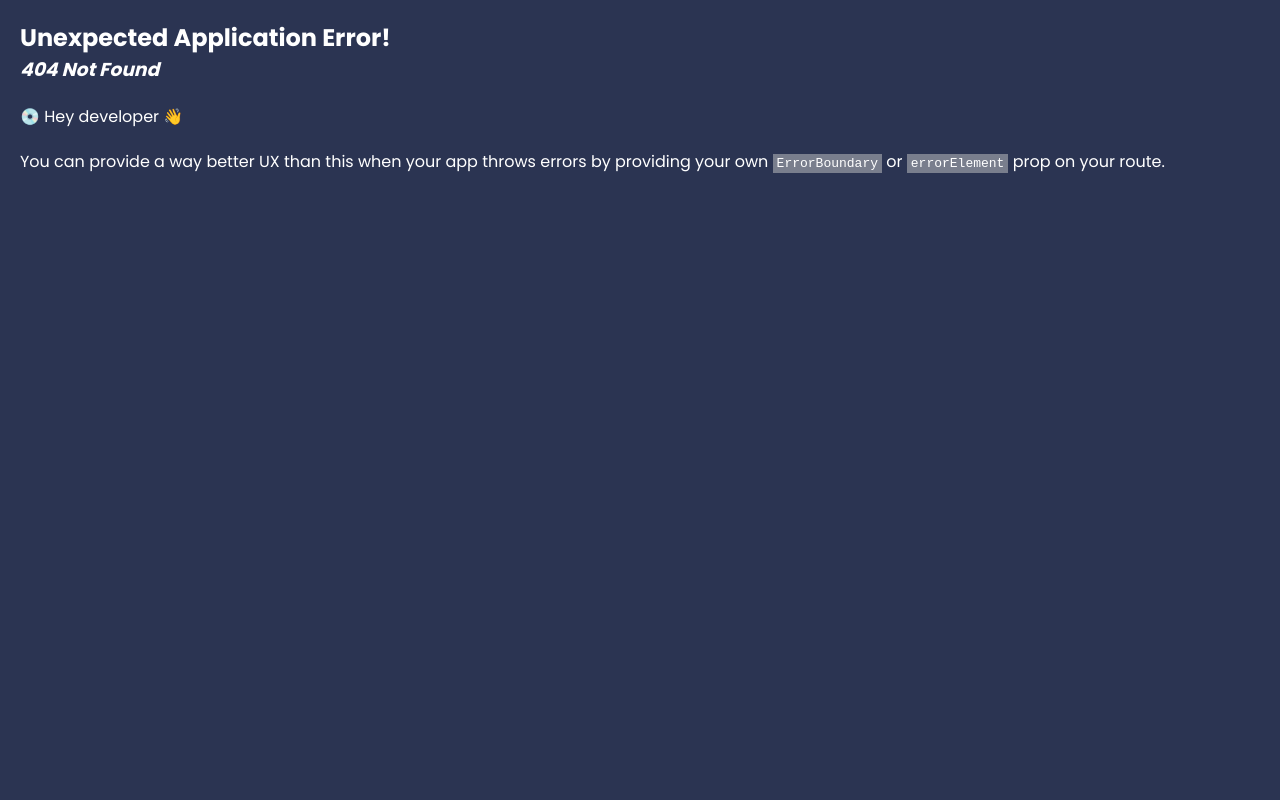
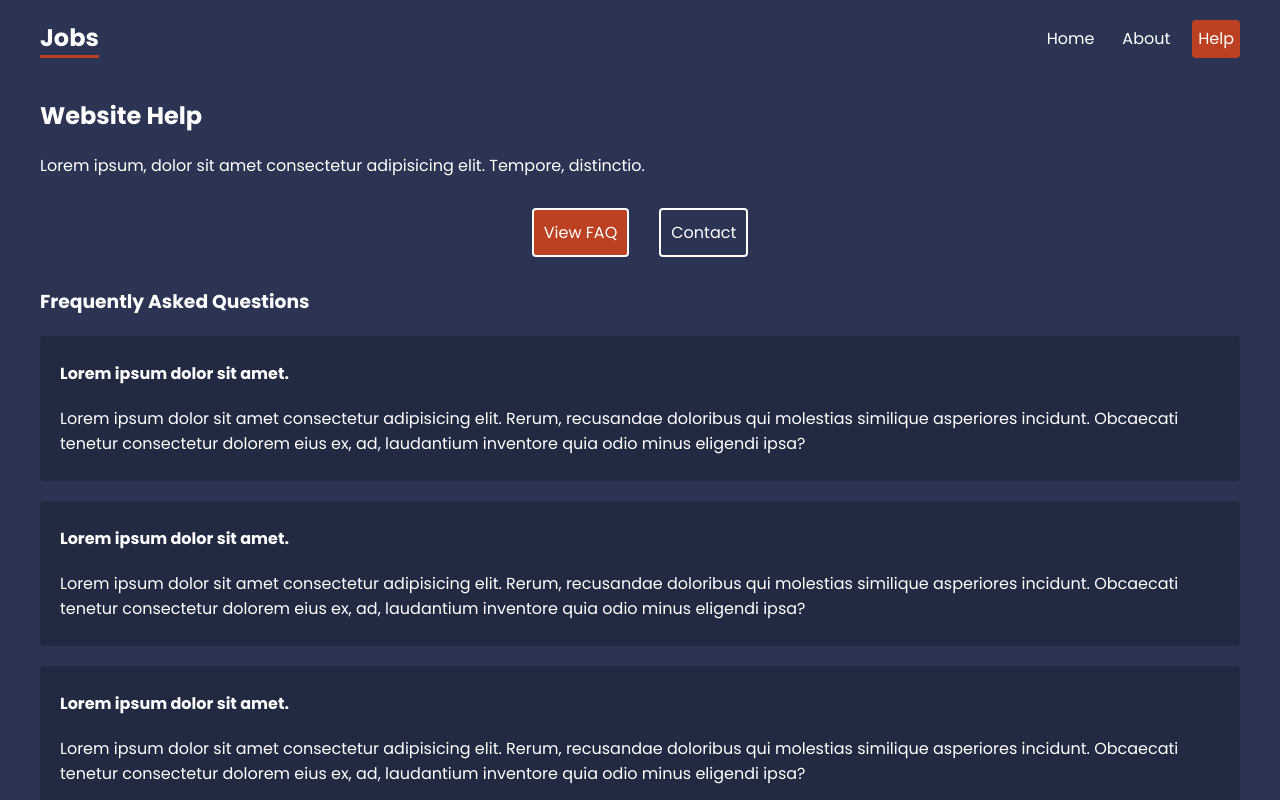
Before and after one commit to Dukewendo/router, a React (Create React App) app: page /help/faq in a window 1280 px wide. Before the commit this address had no page. Shown: the top 800 px of the page. Built offline with nearby package versions, Linux system fonts and the light colour scheme.

Commit message:
updated router method

```diff
--- a/src/App.js
+++ b/src/App.js
@@ -6,19 +6,29 @@
   RouterProvider,
 } from "react-router-dom";
 
+//Layouts
+import RootLayout from "./layouts/RootLayout";
+import HelpLayout from "./layouts/HelpLayout";
+
 //Pages
 import Home from "./pages/Home";
 import About from "./pages/About";
+import Faq from "./pages/help/Faq";
+import Contact from "./pages/help/Contact";
+import NotFound from "./pages/NotFound";
 
-//Layouts
-import RootLayout from "./layouts/RootLayout";
 
 const router = createBrowserRouter(
   createRoutesFromElements(
     <Route path ="/" element ={<RootLayout />}>
       <Route index="/" element={<Home />} />
       <Route path="about" element={<About />} />
-    </Route>
+      <Route path="help" element ={<HelpLayout />}>
+        <Route path="faq" element={<Faq />}/>
+        <Route path="contact" element={<Contact />}/>
+      </Route>
+      <Route path="*" element ={<NotFound />} />
+      </Route>
   )
 );
 
--- a/src/index.css
+++ b/src/index.css
@@ -32,23 +32,21 @@
   gap: 16px;
   justify-content: end;
   max-width: 1200px;
-  margin: auto;
+  margin: 0 auto;
 }
-
 header nav h1 {
   margin-right: auto;
   border-bottom: 3px solid var(--primary);
 }
-
-header nav a {
+header nav a{
   text-decoration: none;
   padding: 6px;
   border-radius: 4px;
 }
-
 header nav a.active {
   background: var(--primary);
 }
+
 /* page content */
 main {
   max-width: 1200px;
@@ -56,10 +54,51 @@
 }
 
 /* help layout */
-
+.help-layout nav {
+  display: flex;
+  justify-content: center;
+  gap: 30px;
+  margin: 30px 0;
+}
+.help-layout nav a{
+  padding: 10px;
+  border: 2px solid white;
+  border-radius: 4px;
+  text-decoration: none;
+}
+.help-layout nav a:hover{
+  border-color: var(--primary);
+}
+.help-layout nav a.active {
+  background: var(--primary);
+}
 
 /* faq */
+.faq .question {
+  background: rgba(0,0,0,0.2);
+  padding: 5px 20px;
+  border-radius: 4px;
+  margin: 20px 0;
+}
 
+/* contact form */
+form {
+  margin-top: 30px;
+}
+form input, form label span, form textarea {
+  display: block;
+}
+form input, form textarea {
+  margin-bottom: 30px;
+  padding: 8px;
+  border-radius: 4px;
+  border: 0;
+  width: 300px;
+  color: var(--secondary);
+}
+form label span {
+  margin-bottom: 10px;
+}
 
 /* careers list */
 
--- /dev/null
+++ b/src/layouts/HelpLayout.js
@@ -0,0 +1,18 @@
+import React from 'react'
+import { NavLink, Outlet} from 'react-router-dom'
+
+
+export default function HelpLayout() {
+  return (
+   <div className="help-layout">
+    <h2>Website Help</h2>
+    <p>Lorem ipsum, dolor sit amet consectetur adipisicing elit. Tempore, distinctio.</p>
+<nav>
+    <NavLink to="faq">View FAQ</NavLink>
+    <NavLink to="contact">Contact</NavLink>
+</nav>
+
+    <Outlet />
+   </div>
+  )
+}
--- a/src/layouts/RootLayout.js
+++ b/src/layouts/RootLayout.js
@@ -9,6 +9,7 @@
           <h1>Jobs</h1>
           <NavLink to="/">Home</NavLink>
           <NavLink to="about">About</NavLink>
+          <NavLink to="help">Help</NavLink>
         </nav>
       </header>
 
--- /dev/null
+++ b/src/pages/NotFound.js
@@ -0,0 +1,13 @@
+import React from 'react'
+import { Link } from 'react-router-dom'
+
+export default function NotFound() {
+  return (
+    <div>
+        <h2>Page not found</h2>
+        <p>Lorem ipsum dolor sit amet.</p>
+
+        <p>Go to the <Link to ="/">Home page</Link></p>
+    </div>
+  )
+}
--- /dev/null
+++ b/src/pages/help/Contact.js
@@ -0,0 +1,21 @@
+import React from 'react';
+
+
+export default function Contact() {
+    return (
+      <div className="contact">
+        <h3>Contact Us</h3>
+        <form>
+          <label>
+            <span>Your email:</span>
+            <input type="email" name="email" required />
+          </label>
+          <label>
+            <span>Your message:</span>
+            <textarea name="message" required></textarea>
+          </label>
+          <button>Submit</button>
+        </form>
+      </div>
+    )
+  }
--- /dev/null
+++ b/src/pages/help/Faq.js
@@ -0,0 +1,36 @@
+import React from 'react';
+
+
+export default function Faq() {
+    return (
+      <div className="faq">
+        <h3>Frequently Asked Questions</h3>
+
+        <div className="question">
+          <p><strong>Lorem ipsum dolor sit amet.</strong></p>
+          <p>Lorem ipsum dolor sit amet consectetur adipisicing elit. Rerum, recusandae doloribus qui molestias similique asperiores incidunt. Obcaecati tenetur consectetur dolorem eius ex, ad, laudantium inventore quia odio minus eligendi ipsa?</p>
+        </div>
+
+        <div className="question">
+          <p><strong>Lorem ipsum dolor sit amet.</strong></p>
+          <p>Lorem ipsum dolor sit amet consectetur adipisicing elit. Rerum, recusandae doloribus qui molestias similique asperiores incidunt. Obcaecati tenetur consectetur dolorem eius ex, ad, laudantium inventore quia odio minus eligendi ipsa?</p>
+        </div>
+
+        <div className="question">
+          <p><strong>Lorem ipsum dolor sit amet.</strong></p>
+          <p>Lorem ipsum dolor sit amet consectetur adipisicing elit. Rerum, recusandae doloribus qui molestias similique asperiores incidunt. Obcaecati tenetur consectetur dolorem eius ex, ad, laudantium inventore quia odio minus eligendi ipsa?</p>
+        </div>
+
+        <div className="question">
+          <p><strong>Lorem ipsum dolor sit amet.</strong></p>
+          <p>Lorem ipsum dolor sit amet consectetur adipisicing elit. Rerum, recusandae doloribus qui molestias similique asperiores incidunt. Obcaecati tenetur consectetur dolorem eius ex, ad, laudantium inventore quia odio minus eligendi ipsa?</p>
+        </div>
+
+        <div className="question">
+          <p><strong>Lorem ipsum dolor sit amet.</strong></p>
+          <p>Lorem ipsum dolor sit amet consectetur adipisicing elit. Rerum, recusandae doloribus qui molestias similique asperiores incidunt. Obcaecati tenetur consectetur dolorem eius ex, ad, laudantium inventore quia odio minus eligendi ipsa?</p>
+        </div>
+
+      </div>
+    )
+  }
```
